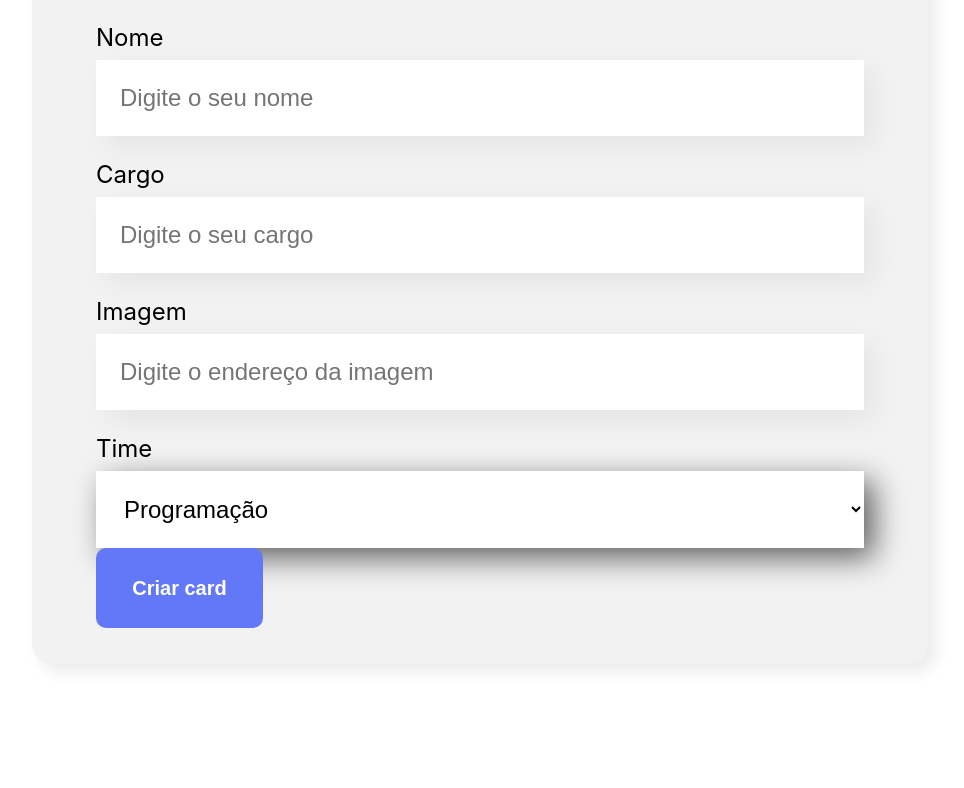
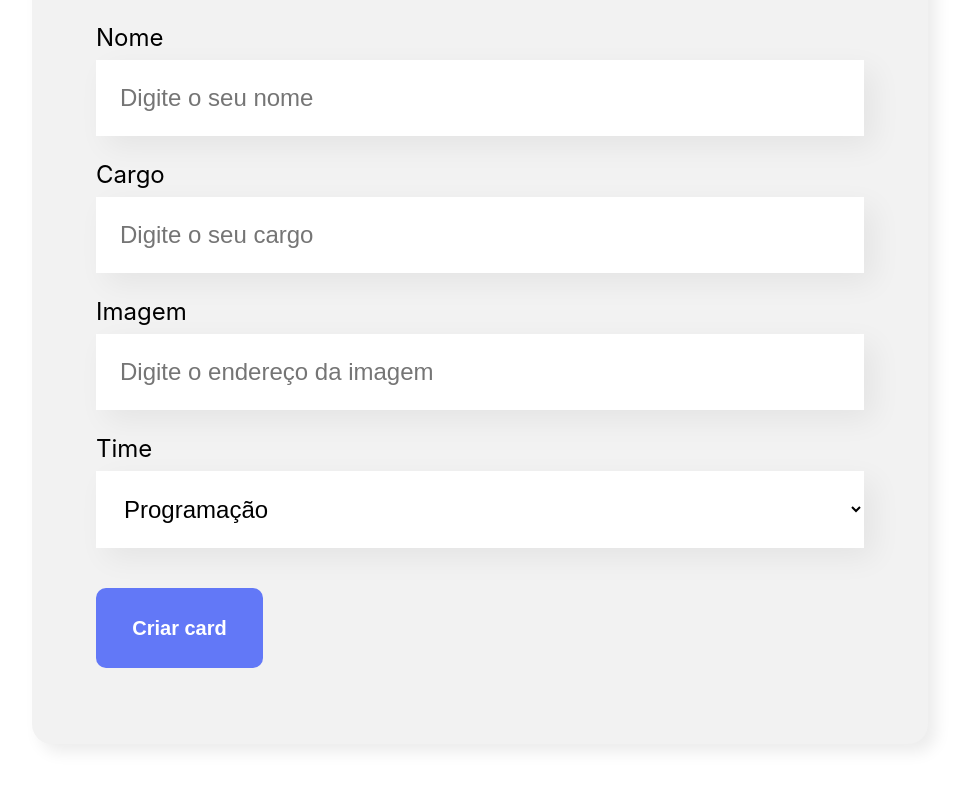
Before and after one commit to GuiLxP/Organo, a JavaScript app: page / in a window 1280 px wide. Shown: the part 664-1452 px from the top of the page, without its empty margins (160-1124 px from the left). Before the commit the page ends 1408 px from the top, so only its background shows below. Built offline with nearby package versions, Linux system fonts and the light colour scheme; the HTML template or start-up script is replaced by a standard one.

Commit message:
Estilização...

```diff
--- a/src/componentes/Button/Button.css
+++ b/src/componentes/Button/Button.css
@@ -1,6 +1,7 @@
 .botao {
   background-color: #6278F7;
   width: 167px;
+  margin: 40px 0;
   height: 80px;
   left: 255px;
   border-radius: 10px;
--- a/src/componentes/ListaSuspensa/ListaSuspensa.css
+++ b/src/componentes/ListaSuspensa/ListaSuspensa.css
@@ -6,7 +6,7 @@
 
 .lista-suspensa select {
 	background-color: #FFF;
-	box-shadow: 10px 10px 30px rgba(0, 0, 0, 00.6);
+	box-shadow: 10px 10px 30px rgba(0, 0, 0, 0.06);
 	width: 100%;
 	border: none;
 	font-size: 24px;
```
